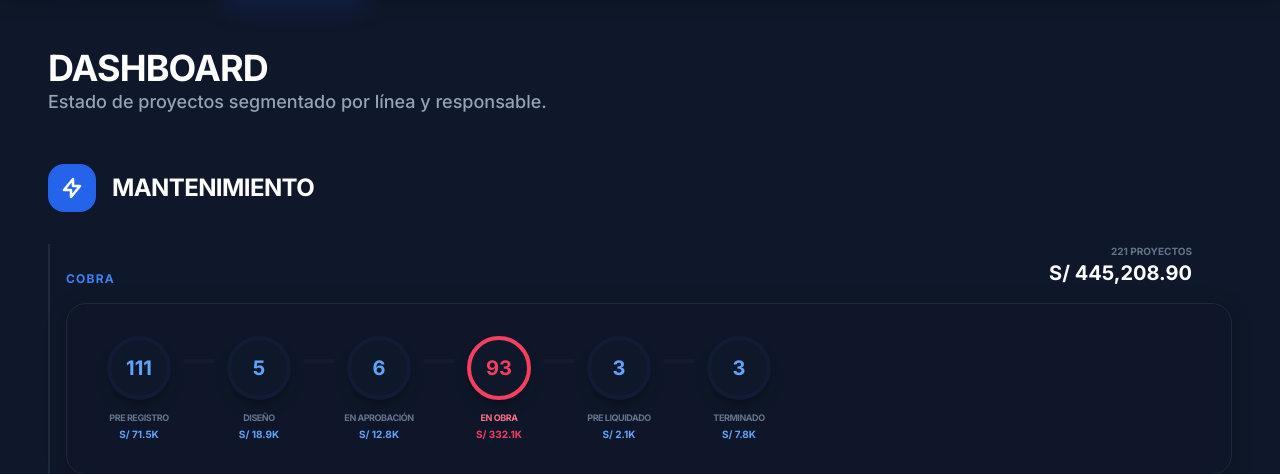
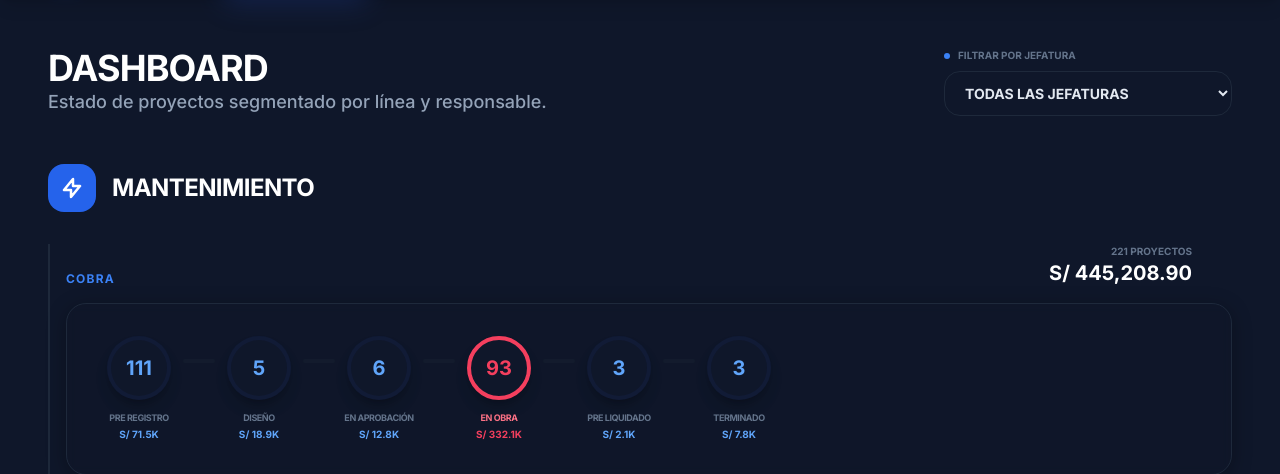
Before and after one commit to hanzpierre-zhan/Py.Anton, a Flask app: page /dashboard in a window 1280 px wide. Shown: the part 65-539 px from the top of the page. Run offline with Flask 3, Linux system fonts and the light colour scheme; a user stored in the database is signed in; data comes from the database, SQL or seed files in the repository; both versions use the stored data as it was after the commit; some libraries are stand-ins or nearby versions; some web fonts are replaced.

Commit message:
Mejoras dashboard y filtros

```diff
--- a/app.py
+++ b/app.py
@@ -701,6 +701,38 @@ def delete_mapeo(id):
     db.session.commit()
     return jsonify({"success": True})
 
+# --- HELPERS PARA DATOS ---
+
+def augment_virtual_columns(row_dict, mapeos, filter_configs):
+    """
+    Agrega columnas virtuales a un diccionario de datos basado en mapeos y configuraciones.
+    """
+    # Identificar todas las columnas virtuales posibles
+    v_cols_set = new_set = set()
+    for cfg in filter_configs.values():
+        for vc in cfg.get('virtual_cols', []):
+            v_cols_set.add(vc)
+
+    for vc in v_cols_set:
+        if vc not in row_dict:
+            row_dict[vc] = ""
+
+        # Recorremos todos los mapeos para esta columna virtual
+        for m in mapeos:
+            crit_col = m.columna_criterio
+            crit_val = str(m.valor_criterio).strip()
+
+            row_val = str(row_dict.get(crit_col, "")).strip()
+            if row_val == crit_val:
+                # Verificar si este criterio permite esta columna virtual según la config
+                cfg = filter_configs.get(crit_col, {})
+                allowed_cols = cfg.get('virtual_cols', [])
+
+                mapeo_valores = json.loads(m.valores_json)
+                if vc in allowed_cols and vc in mapeo_valores:
+                    row_dict[vc] = mapeo_valores[vc]
+    return row_dict
+
 # --- API: ACTUALIZACIÓN DE PROYECTO ---
 
 @app.route('/api/proyectos/update-field', methods=['POST'])
@@ -740,12 +772,20 @@ def get_proyectos():
         for r in user.restricciones:
             restricciones[r.columna] = json.loads(r.valores_json)
 
+    # Pre-cargar mapeos y configuraciones para columnas virtuales
+    mapeos = MapeoFiltro.query.all()
+    configs = {c.columna: {"tipo": c.tipo, "virtual_cols": json.loads(c.virtual_cols_json or '[]')}
+               for c in ConfiguracionFiltro.query.all()}
+
     obras = GestionObra.query.all()
     resultado = []
     hoy = datetime.now()
 
     for o in obras:
         data = json.loads(o.data_json)
+
+        # Aumentar datos con columnas virtuales ANTES de filtrar por restricciones
+        data = augment_virtual_columns(data, mapeos, configs)
 
         # Aplicar filtrado por restricciones
         skip = False
--- a/templates/dashboard.html
+++ b/templates/dashboard.html
@@ -4,9 +4,21 @@
 
 {% block content %}
 <div class="p-12 max-w-7xl mx-auto">
-    <div class="mb-12">
-        <h2 class="text-4xl font-extrabold tracking-tight text-white uppercase">Dashboard</h2>
-        <p class="text-lg font-medium text-slate-400">Estado de proyectos segmentado por línea y responsable.</p>
+    <div class="mb-12 flex flex-col md:flex-row md:items-end justify-between gap-6">
+        <div>
+            <h2 class="text-4xl font-extrabold tracking-tight text-white uppercase">Dashboard</h2>
+            <p class="text-lg font-medium text-slate-400">Estado de proyectos segmentado por línea y responsable.</p>
+        </div>
+
+        <!-- Filtro de Jefatura -->
+        <div class="w-full md:w-72">
+            <label class="text-[10px] font-black uppercase text-slate-500 mb-2 block flex items-center gap-2">
+                <span class="w-1.5 h-1.5 rounded-full bg-blue-500"></span> Filtrar por Jefatura
+            </label>
+            <select id="jefaturaFilter" class="w-full bg-slate-900 border border-slate-800 text-slate-200 rounded-2xl px-4 py-3 text-sm font-bold outline-none focus:ring-2 focus:ring-blue-500/20 transition-all">
+                <option value="ALL">TODAS LAS JEFATURAS</option>
+            </select>
+        </div>
     </div>
 
     <!-- MANTENIMIENTO -->
@@ -87,6 +99,8 @@
 </div>
 
 <script>
+    let allProcessedProjects = [];
+
     async function initDashboard() {
         const [projects, fRes, mapeos] = await Promise.all([
             fetch('/api/proyectos').then(r => r.json()),
@@ -102,7 +116,7 @@
         });
         const vCols = Array.from(vColsSet);
 
-        const processedProjects = projects.map(p => {
+        allProcessedProjects = projects.map(p => {
             const row = { ...p };
             vCols.forEach(vc => {
                 row[vc] = "";
@@ -120,6 +134,24 @@
             return row;
         });
 
+        // Poblado de selector de Jefatura
+        const jefaturas = [...new Set(allProcessedProjects.map(p => String(p['JEFATURA'] || '').trim()).filter(v => v))].sort();
+        const jefSel = $('#jefaturaFilter');
+        jefSel.find('option:not([value="ALL"])').remove();
+        jefaturas.forEach(j => jefSel.append(`<option value="${j}">${j}</option>`));
+
+        jefSel.off('change').on('change', () => updateDashboardView());
+
+        updateDashboardView();
+    }
+
+    function updateDashboardView() {
+        const selectedJef = $('#jefaturaFilter').val();
+
+        const filteredProjects = selectedJef === 'ALL'
+            ? allProcessedProjects
+            : allProcessedProjects.filter(p => String(p['JEFATURA'] || '').trim() === selectedJef);
+
         const filterData = (negocio, responsable) => {
             const isMant = negocio === 'MANTENIMIENTO';
             const resMatch = (p) => String(p['RESPONSABLE'] || '').toUpperCase() === responsable.toUpperCase();
@@ -127,10 +159,10 @@
                 const val = String(p['NEGOCIO'] || '').toUpperCase();
                 return isMant ? val === 'MANTENIMIENTO' : (val === 'INGENIERIA' || val === 'INGENIERÍA');
             };
-            return processedProjects.filter(p => negMatch(p) && resMatch(p));
+            return filteredProjects.filter(p => negMatch(p) && resMatch(p));
         };
 
-        // Groups (Keep all for Ingenieria to show in pipeline)
+        // Groups
         const groups = {
             mantCobra: filterData('MANTENIMIENTO', 'COBRA'),
             mantIntegratel: filterData('MANTENIMIENTO', 'INTEGRATEL'),
@@ -162,6 +194,9 @@
         };
 
         const formatMoney = (n) => 'S/ ' + n.toLocaleString('es-PE', { minimumFractionDigits: 2, maximumFractionDigits: 2 });
+
+        // Reset Rose class
+        $('.text-rose-500').removeClass('text-rose-500');
 
         // Render Totals
         Object.keys(groups).forEach(key => {
```
Also changed, not shown: anton.db.
